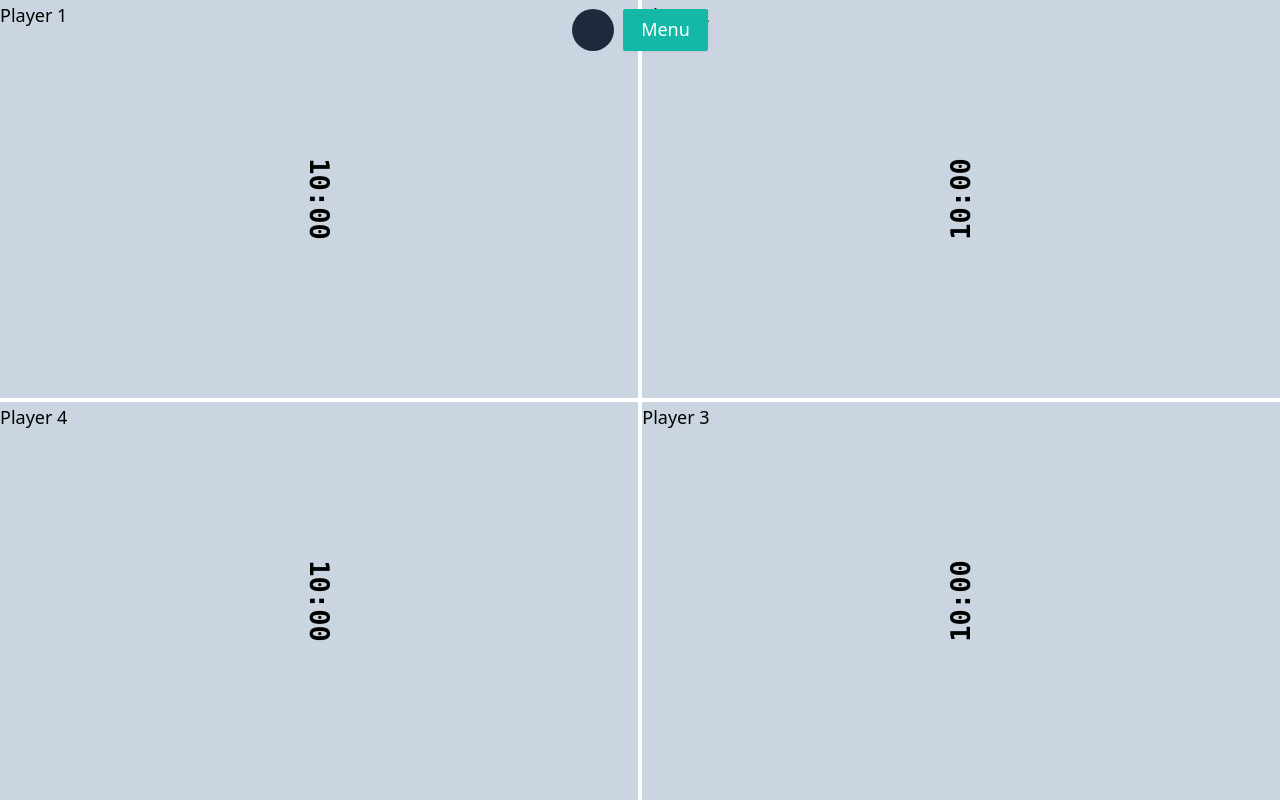
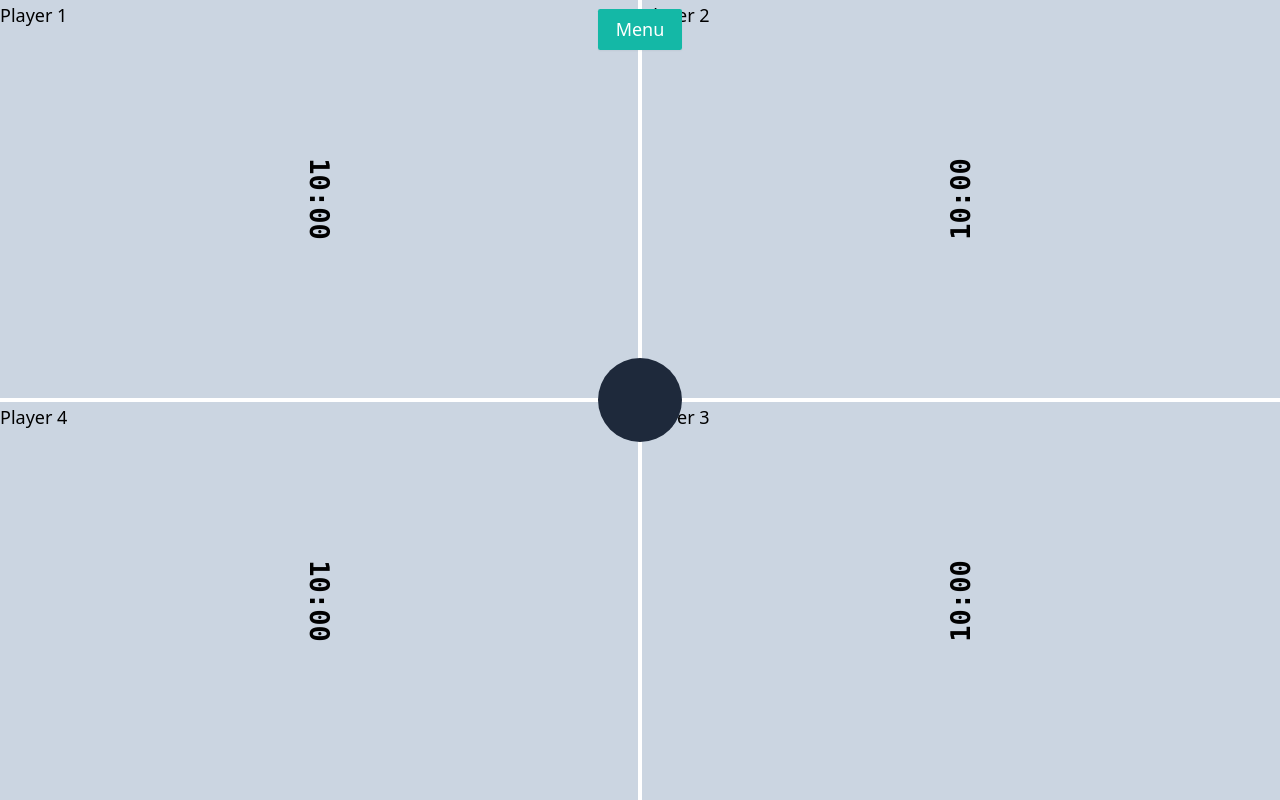
Before and after one commit to zadeviggers/mtg-timer, a website built with Vite: page index.html in a window 1280 px wide. Built offline with nearby package versions, Linux system fonts and the light colour scheme; what @rive-app/canvas would draw is missing.

Commit message:
Big pause button

```diff
--- a/index.html
+++ b/index.html
@@ -21,23 +21,23 @@
 		<div
 			class="fixed top-0 left-0 right-0 flex w-full justify-center gap-2 p-2">
 			<button
-				class="select-none overflow-hidden rounded-full bg-teal-500 shadow-sm hover:bg-teal-400 disabled:bg-slate-800 disabled:shadow-none dark:disabled:text-slate-400"
-				id="pause-button"
-				title="Pause"
-				disabled>
-				<canvas
-					id="pause-button-canvas"
-					style="width: 42px; height: 42px"
-					width="42"
-					height="42">
-				</canvas>
-			</button>
-			<button
 				class="select-none rounded-sm bg-teal-500 p-1 px-4 text-white shadow-sm hover:bg-teal-400"
 				id="menu-button">
 				Menu
 			</button>
 		</div>
+		<button
+			class="absolute top-1/2 left-1/2 -translate-x-1/2 -translate-y-1/2 select-none overflow-hidden rounded-full bg-teal-500 shadow-sm hover:bg-teal-400 disabled:bg-slate-800 disabled:shadow-none dark:disabled:text-slate-400"
+			id="pause-button"
+			title="Pause"
+			disabled>
+			<canvas
+				id="pause-button-canvas"
+				style="width: 84px; height: 84px"
+				width="84"
+				height="84">
+			</canvas>
+		</button>
 		<dialog
 			class="bg-slate-300 p-4 shadow-2xl dark:bg-slate-800 sm:rounded"
 			id="main-menu">
```
